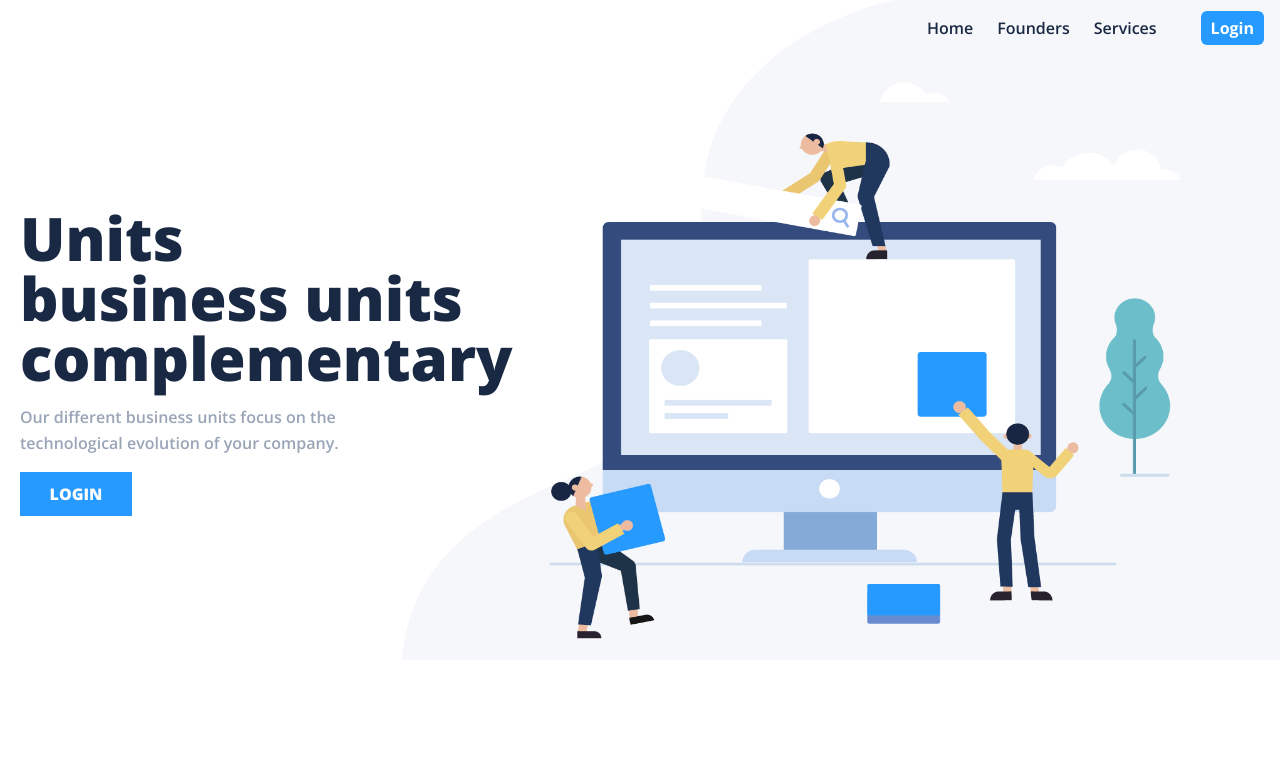
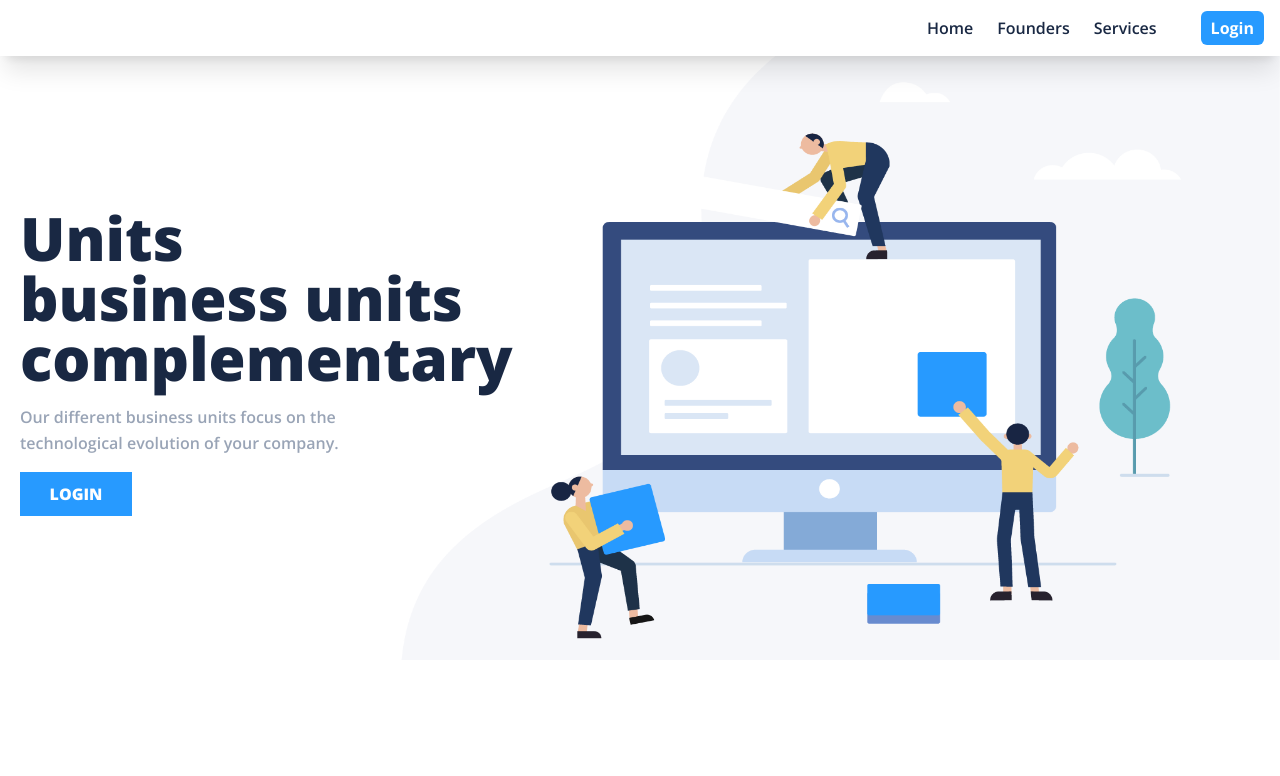
Before and after one commit to daviardev/test-frontend, a Next.js app: page / in a window 1280 px wide. Shown: the top 776 px of the page. Built offline with nearby package versions, Linux system fonts and the light colour scheme; no server answers.

Commit message:
Fix styles

```diff
--- a/components/Layout/Navbar.jsx
+++ b/components/Layout/Navbar.jsx
@@ -32,8 +32,8 @@ export default function Navbar () {
   return (
     <>
       <header>
-        <nav className='top-0 w-full absolute z-50'>
-          <div className='max-w-screen-xl flex flex-wrap items-center justify-between mx-auto p-4'>
+        <nav className='top-0 w-screen relative z-40'>
+          <div className='fixed flex w-screen flex-wrap items-end bg-white shadow-xl justify-end mx-auto p-4'>
             <div className='flex items-center space-x-3 rtl:space-x-reverse' />
             <div>
               <ul className='text-base flex flex-row space-x-8 rtl:space-x-reverse'>
--- a/components/Sections/Main.jsx
+++ b/components/Sections/Main.jsx
@@ -24,13 +24,13 @@ export default function Main () {
               alt={image.alt}
               width={880}
               height={720}
-              className='xl:h-[720px] lg:w-auto xl:w-[880px] h-full w-full right-0 relative lg:absolute'
+              className='xl:h-[720px] lg:w-auto -z-20 xl:w-[880px] h-full w-full right-0 relative lg:absolute'
             />
           ))
         }
 
-        <section className='z-30'>
-          <div className='container mx-auto flex px-5 py-24 md:flex-row flex-col items-center'>
+        <section>
+          <div className='container mx-auto flex px-5 py-24 z-30 md:flex-row flex-col items-center'>
             <div className='
               lg:flex-grow
               lg:w-1/2
```
